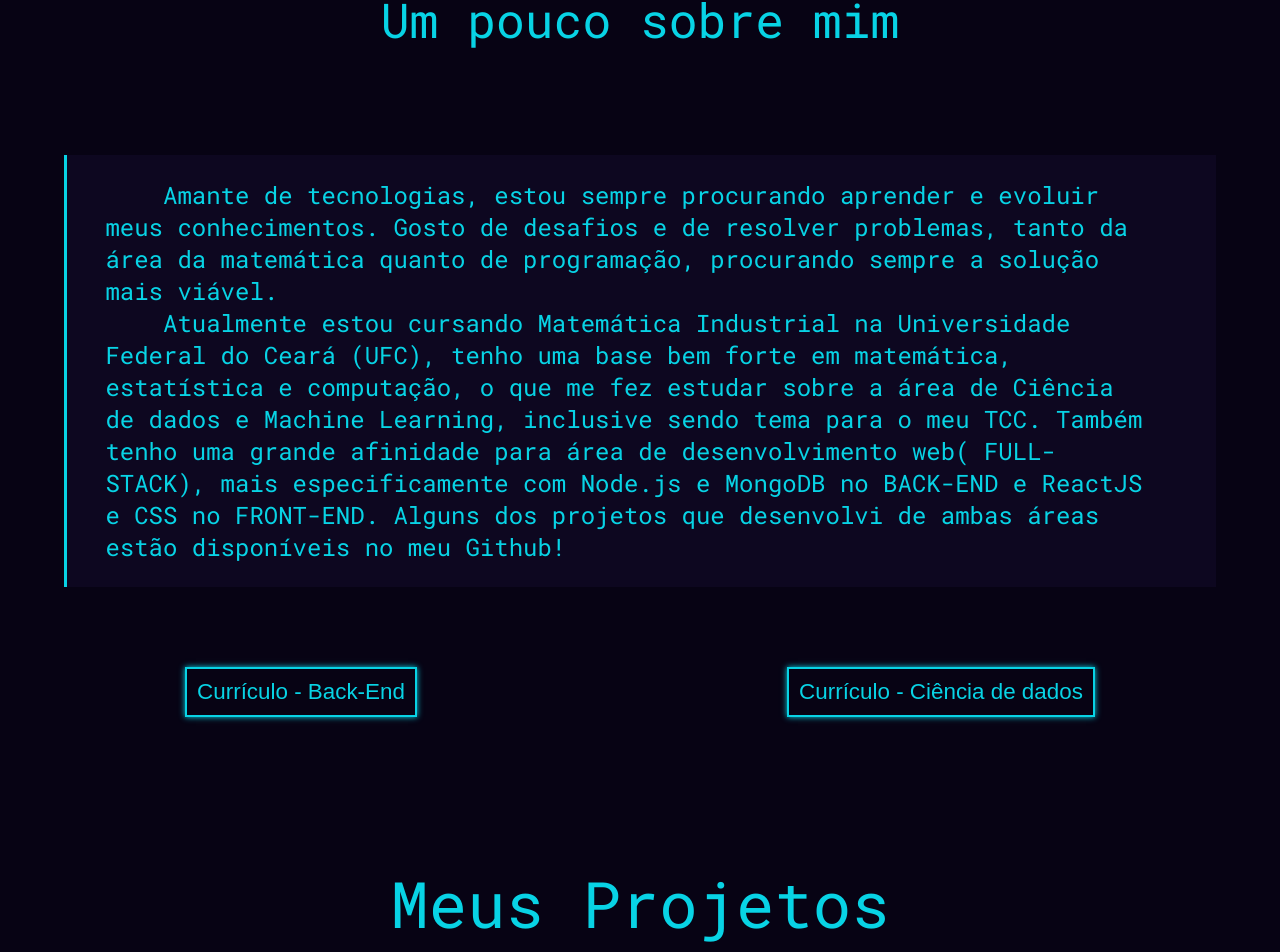
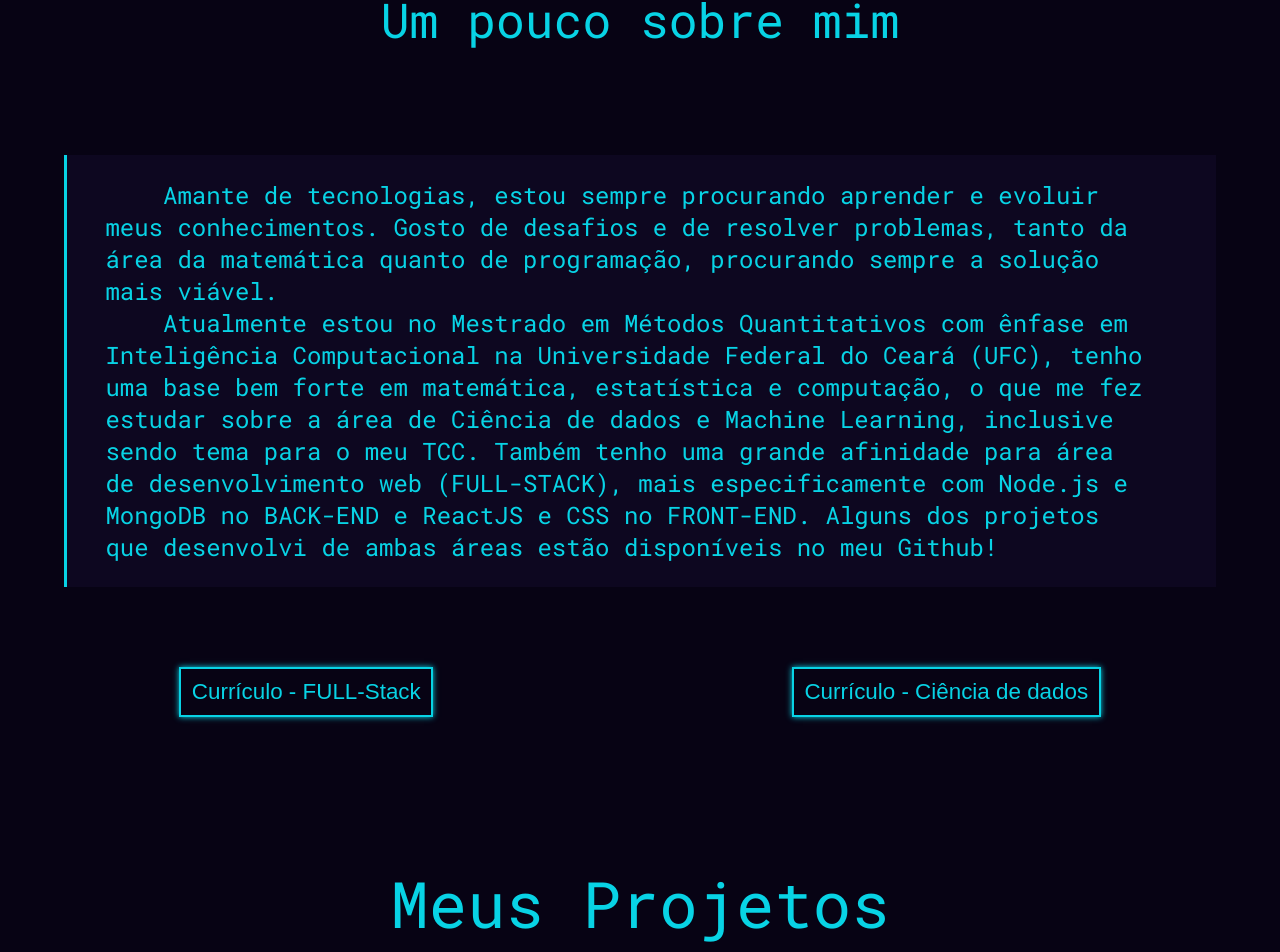
Before and after one commit to HerbertHipolito/herbert-hipolito-portfolio, a React (Create React App) app: page / in a window 1280 px wide. Shown: the part 822-1774 px from the top of the page. Built offline with nearby package versions, Linux system fonts and the light colour scheme.

Commit message:
links and information updated.

```diff
--- a/src/components/sections/section2/section2.js
+++ b/src/components/sections/section2/section2.js
@@ -11,13 +11,13 @@ export default function Section2(){
             <p id="section2-main-text">
             &nbsp;&nbsp;&nbsp; Amante de tecnologias, estou sempre procurando aprender e evoluir meus conhecimentos.
             Gosto de desafios e de resolver problemas, tanto da área da matemática quanto de programação, procurando sempre a solução mais viável.<br/>
-            &nbsp;&nbsp;&nbsp; Atualmente estou cursando Matemática Industrial na Universidade Federal do Ceará (UFC), tenho uma base bem forte em matemática, estatística e
-            computação, o que me fez estudar sobre a área de Ciência de dados e Machine Learning, inclusive sendo tema para o meu TCC. Também
-            tenho uma grande afinidade para área de desenvolvimento web( FULL-STACK), mais especificamente com Node.js e MongoDB no BACK-END e ReactJS e CSS no FRONT-END. Alguns dos projetos que desenvolvi
-            de ambas áreas estão disponíveis no meu Github!
+            &nbsp;&nbsp;&nbsp; Atualmente estou no Mestrado em Métodos Quantitativos com ênfase em Inteligência Computacional na Universidade Federal do Ceará (UFC),
+            tenho uma base bem forte em matemática, estatística e computação, o que me fez estudar sobre a área de Ciência de dados e Machine Learning, inclusive sendo tema para o meu TCC. Também
+            tenho uma grande afinidade para área de desenvolvimento web (FULL-STACK), mais especificamente com Node.js e MongoDB no BACK-END e ReactJS e CSS no FRONT-END.
+            Alguns dos projetos que desenvolvi de ambas áreas estão disponíveis no meu Github!
             </p>
             <div id="buttons-div">
-                <a href="pdfs\Herbert-Hípolito-Back-End.pdf" download="Herbert currículo Backend"><button>Currículo - Back-End</button></a>
+                <a href="pdfs\Herbert-Hípolito-Full-End.pdf" download="Herbert currículo Full-Stack"><button>Currículo - FULL-Stack</button></a>
                 <a href="pdfs\Herbert-Hípolito-Ciencia-de-Dados.pdf" download="Herbert currículo CD"><button >Currículo - Ciência de dados</button></a>
             </div>
         </div>
--- a/src/components/sections/section3/section3.js
+++ b/src/components/sections/section3/section3.js
@@ -17,7 +17,7 @@ export default function section3(){
                     <p className='project-text'>Aplicação que auxilia o usuário no seu aprendizado de inglês por meio de Flash-cards.
                         O usuário pode cadastrar palavras por meio de link de youtube e selecionar as desejadas para poder revê-las.
                     </p>
-                    <a href='https://github.com/HerbertHipolito/Flash-card-application'>Link do Gihub desse projeto</a>
+                    <a href='https://github.com/HerbertHipolito/flash-card-MERN'>Link do Gihub desse projeto</a>
                 </div>
                 <div className='project-class-back'>
                     <p className='project-title'>Blog</p>
```
Also changed, not shown: src/App.js (+2 -8 lines), 7 other files (tests, documents, lock files or other folders).
